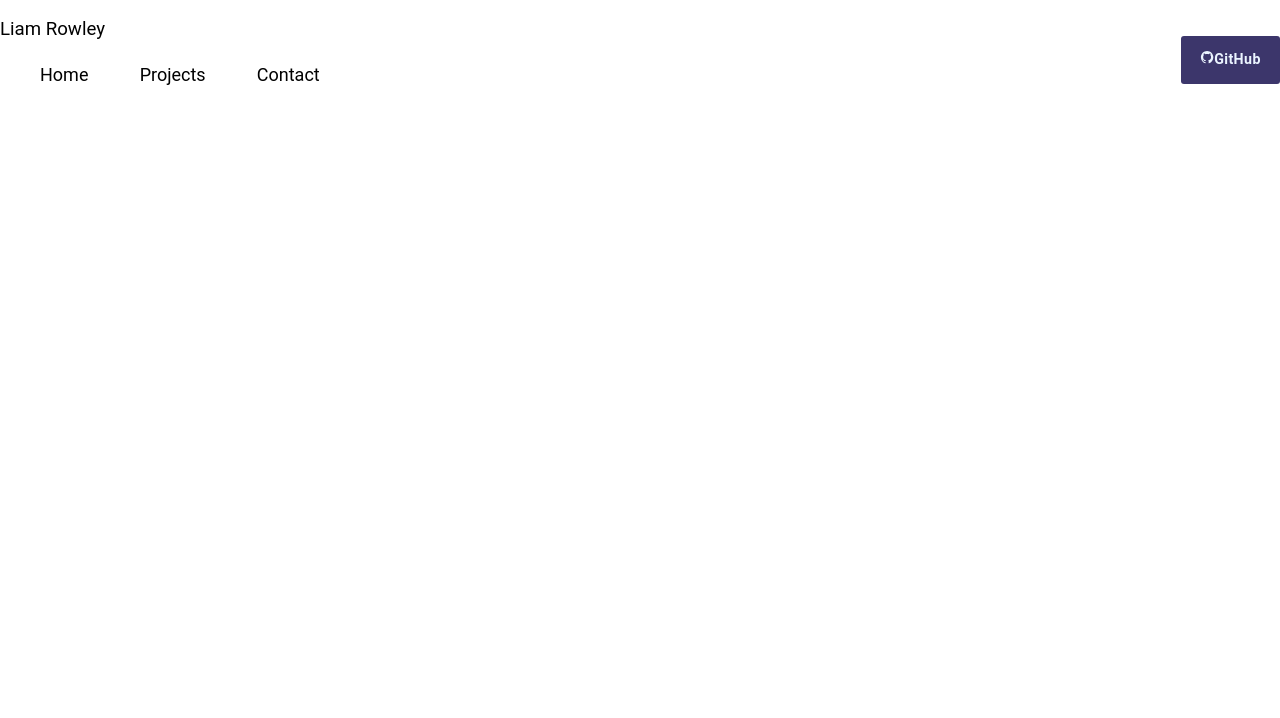
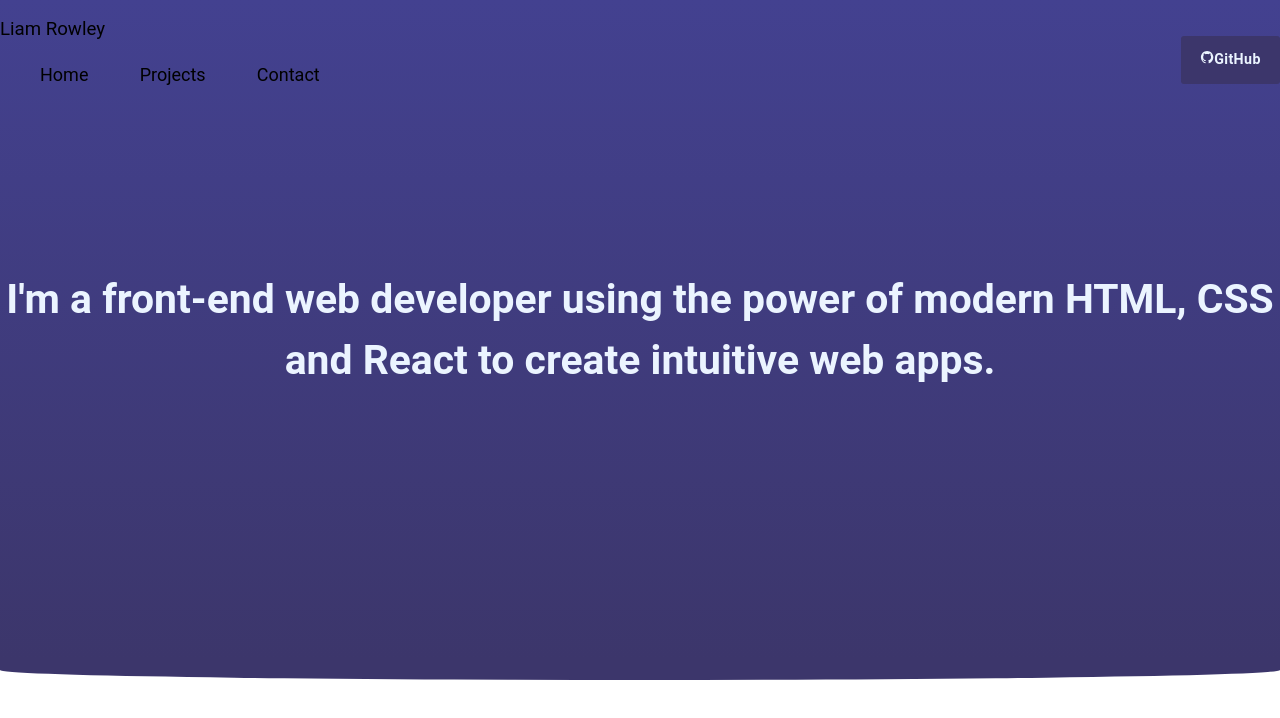
Before and after one commit to liamsrowley/Portfolio, a Gatsby site: page / in a window 1280 px wide. Built offline with nearby package versions, Linux system fonts and the light colour scheme; Gatsby itself is replaced by a stand-in of ours.

Commit message:
create hero component, adjust styles

```diff
--- a/src/components/header/style.module.scss
+++ b/src/components/header/style.module.scss
@@ -5,11 +5,14 @@
   max-width: $site_width;
   width: 100%;
   height: 120px;
-  margin: 0 auto;
   display: flex;
   align-items: center;
   justify-content: space-between;
   flex-direction: row;
+  position: absolute;
+  left: 50%;
+  transform: translateX(-50%);
+  z-index: 10;
 }
 
 .header-left,
--- /dev/null
+++ b/src/components/hero/hero.js
@@ -0,0 +1,11 @@
+import React from 'react'
+
+import styles from './style.module.scss'
+
+export default ({ title }) => {
+  return (
+    <div className={styles.hero}>
+      <h1 className={styles.heroTitle}>{title}</h1>
+    </div>
+  )
+}
--- /dev/null
+++ b/src/components/hero/style.module.scss
@@ -0,0 +1,32 @@
+@import '../../style/_main.scss';
+@import '../../style/_colors.scss';
+@import '../../style/_typography.scss';
+
+.hero {
+  display: flex;
+  align-items: center;
+  justify-content: center;
+  width: 100%;
+  height: 660px;
+  background: transparent linear-gradient(180deg, $color_indigo_800 0%, $color_indigo_900 100%) 0% 0% no-repeat padding-box;
+  text-align: center;
+  color: $color_text_contrasted;
+  position: relative;
+}
+
+.hero::after {
+  content: '';
+  position: absolute;
+  left: 0;
+  right: 0;
+  background: $color_indigo_900;
+  bottom: -20px;
+  height: 20px;
+  border-radius: 0 0 50% 50%;
+}
+
+.hero-title {
+  max-width: $site_width;
+  text-shadow: 0px 2px 4px #00000033;
+  font-weight: $font_weight_medium;
+}
--- a/src/pages/index.js
+++ b/src/pages/index.js
@@ -1,12 +1,15 @@
 import React from "react"
 
 import Header from '../components/header/header'
+import Hero from '../components/hero/hero'
 import '../style/reset.scss'
 
 export default () => {
   return (
     <div>
       <Header />
+      <Hero title="I'm a front-end web developer using the power of modern
+        HTML, CSS and React to create intuitive web apps." />
     </div>
   )
 }
--- a/src/style/reset.scss
+++ b/src/style/reset.scss
@@ -40,6 +40,7 @@ body {
   line-height: 1.5;
   font-size: $font_size_base;
   font-family: $font_stack_body;
+  overflow-x: hidden;
 }
 
 h1,
@@ -49,6 +50,10 @@ h4,
 h5,
 h6 {
   font-family: $font_stack_header;
+}
+
+h1 {
+  font-size: $font_size_3xl;
 }
 
 /* Remove list styles on ul, ol elements with a class attribute */
```
